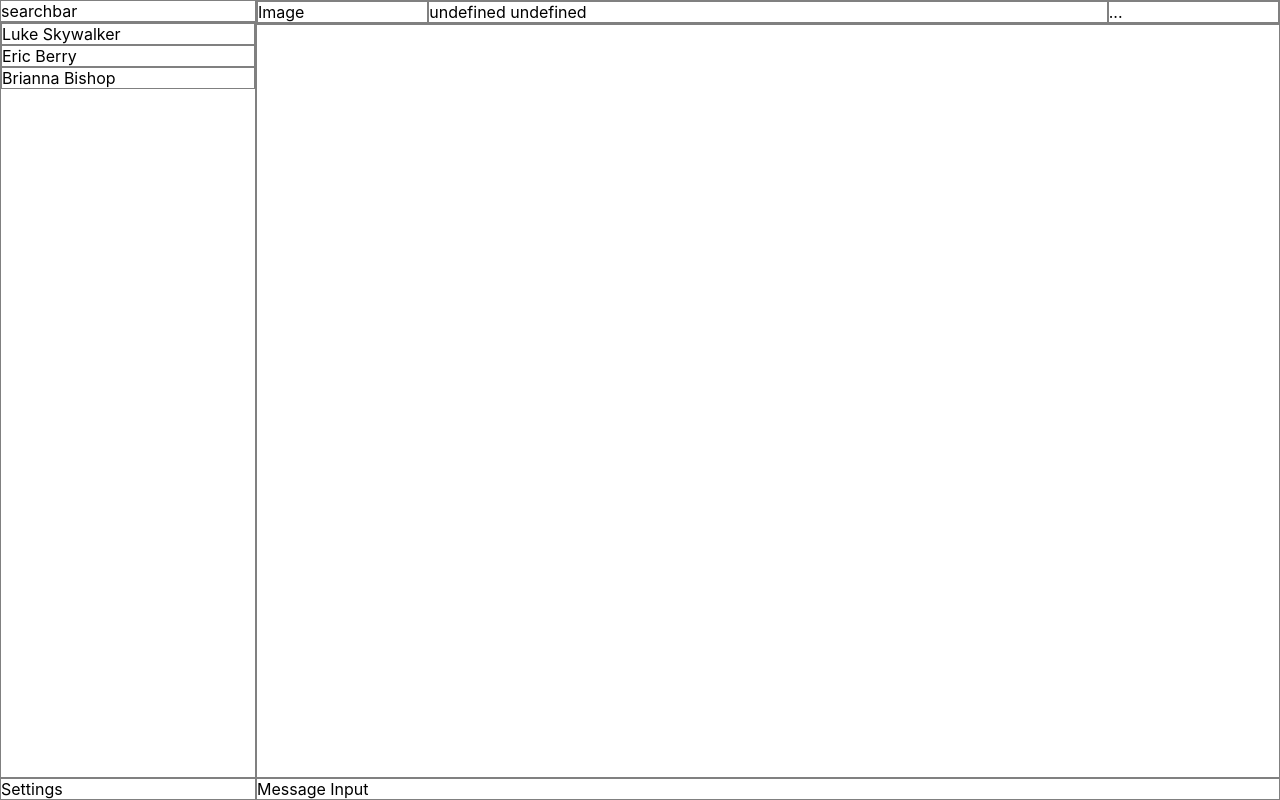
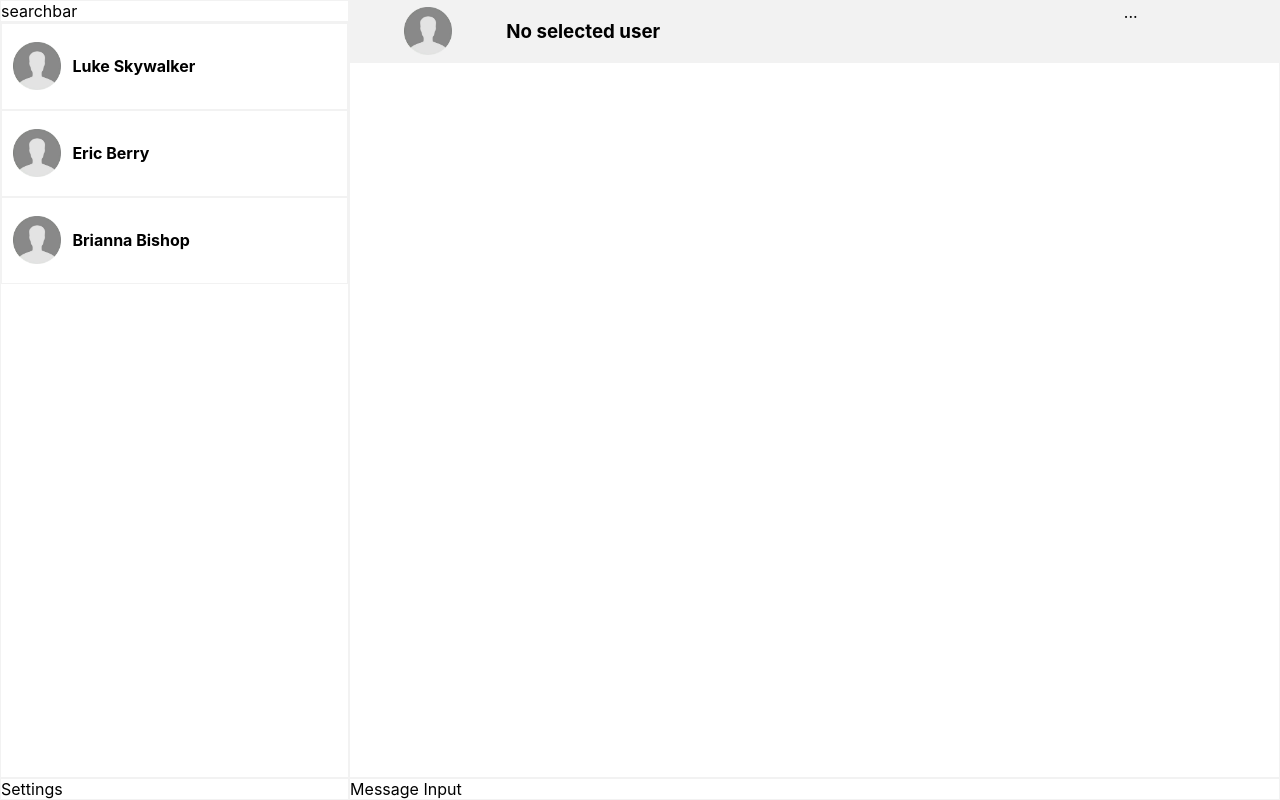
Before and after one commit to aysegulHalamoglu/chat-app, a React (Create React App) app in the folder my-chat-app/: page / in a window 1280 px wide. Both pictures are taken after typing "Sample", "Sample", "Sample" into the empty fields and a click on the button "LOGIN". Built offline with nearby package versions, Linux system fonts and the light colour scheme.

Commit message:
[UPDATE] no selected user alert and mock profile pictures added with updated css

```diff
--- a/my-chat-app/src/pages/Chat/Chat.css
+++ b/my-chat-app/src/pages/Chat/Chat.css
@@ -1,3 +1,11 @@
+:root {
+  /* Colors */
+  --primary: #68b7ff;
+  --secondary: #f2f2f2;
+  --input: #f3f3f3;
+  --inputcolor: #bbbbbb;
+}
+
 .chatContainer {
   width: 100%;
   min-height: 100vh;
@@ -12,32 +20,72 @@
 }
 .left-side div,
 .right-side div {
-  border: 1px solid grey;
+  border: 1px solid var(--secondary);
 }
 
 .left-side {
-  flex: 1;
+  flex: 1.5;
+}
+/* Friend List- *****************************/
+
+.users {
+  display: flex;
+  flex-direction: row;
+  padding: 0.7rem;
+  justify-items: center;
+  align-items: center;
+}
+.userName {
+  border: 0 !important;
+}
+.users h4 {
+  margin-left: 0.7rem;
 }
 .right-side {
   flex: 4;
 }
-
 .friendList,
 .messages {
   flex: 1;
 }
 
+/* -User Header- *****************************/
+
 .userHeader {
   display: flex;
   flex-direction: row;
+  background-color: var(--secondary);
 }
 
+/* User Image */
 .userImage {
   flex: 1;
+}
+.userImage {
+  display: flex;
+  justify-content: center;
+  align-items: center;
+}
+.userPic {
+  width: 3rem;
+  height: 3rem;
 }
 .userName {
   flex: 4;
 }
+
+/* More Button */
 .more {
   flex: 1;
 }
+
+/* -Messages- *****************************/
+.message {
+  display: flex;
+  background-color: var(--secondary);
+  padding: 0.6rem;
+  margin: 1.5rem;
+  font-family: Poppins;
+  letter-spacing: 0.0001rem;
+  text-align: justify;
+}
--- a/my-chat-app/src/pages/Chat/components/FriendList.js
+++ b/my-chat-app/src/pages/Chat/components/FriendList.js
@@ -1,14 +1,21 @@
 import React, { useContext } from "react";
 import { LoginContext } from "../../../context/LoginContext";
-
+import profilePic from "../../../assets/img/profilPic.png";
 export default function FriendList() {
   const { friendList, selectUser } = useContext(LoginContext);
   return (
     <div className="friendList">
       {friendList.map((item) => {
         return (
-          <div key={item.id} onClick={() => selectUser(item.id)}>
-            {`${item.first_name} ${item.last_name}`}
+          <div className="users">
+            <img className="userPic" src={profilePic} alt="profile" />
+            <div
+              className="userName"
+              key={item.id}
+              onClick={() => selectUser(item.id)}
+            >
+              <h4> {`${item.first_name} ${item.last_name}`}</h4>
+            </div>
           </div>
         );
       })}
--- a/my-chat-app/src/pages/Chat/components/Messages.js
+++ b/my-chat-app/src/pages/Chat/components/Messages.js
@@ -6,7 +6,11 @@ export default function Messages() {
   return (
     <div className="messages">
       {selectedUser?.messages.map((message, index) => {
-        return <div key={index}> {message.text} </div>;
+        return (
+          <div className="message" key={index}>
+            {message.text}
+          </div>
+        );
       })}
     </div>
   );
--- a/my-chat-app/src/pages/Chat/components/UserHeader.js
+++ b/my-chat-app/src/pages/Chat/components/UserHeader.js
@@ -1,13 +1,20 @@
 import React, { useContext } from "react";
 import { LoginContext } from "../../../context/LoginContext";
-
+import profilePic from "../../../assets/img/profilPic.png";
+import "../Chat.css";
 export default function UserHeader() {
   const { selectedUser } = useContext(LoginContext);
   return (
     <div className="userHeader">
-      <div className="userImage">Image</div>
+      <div className="userImage">
+        <img className="userPic" src={profilePic} alt="profile" />
+      </div>
       <div className="userName">
-        {`${selectedUser?.first_name} ${selectedUser?.last_name}`}
+        <h3>
+          {selectedUser
+            ? `${selectedUser.first_name} ${selectedUser.last_name}`
+            : "No selected user"}
+        </h3>
       </div>
       <div className="more">...</div>
     </div>
```
Also changed, not shown: my-chat-app/src/assets/img/profilPic.png (added).
